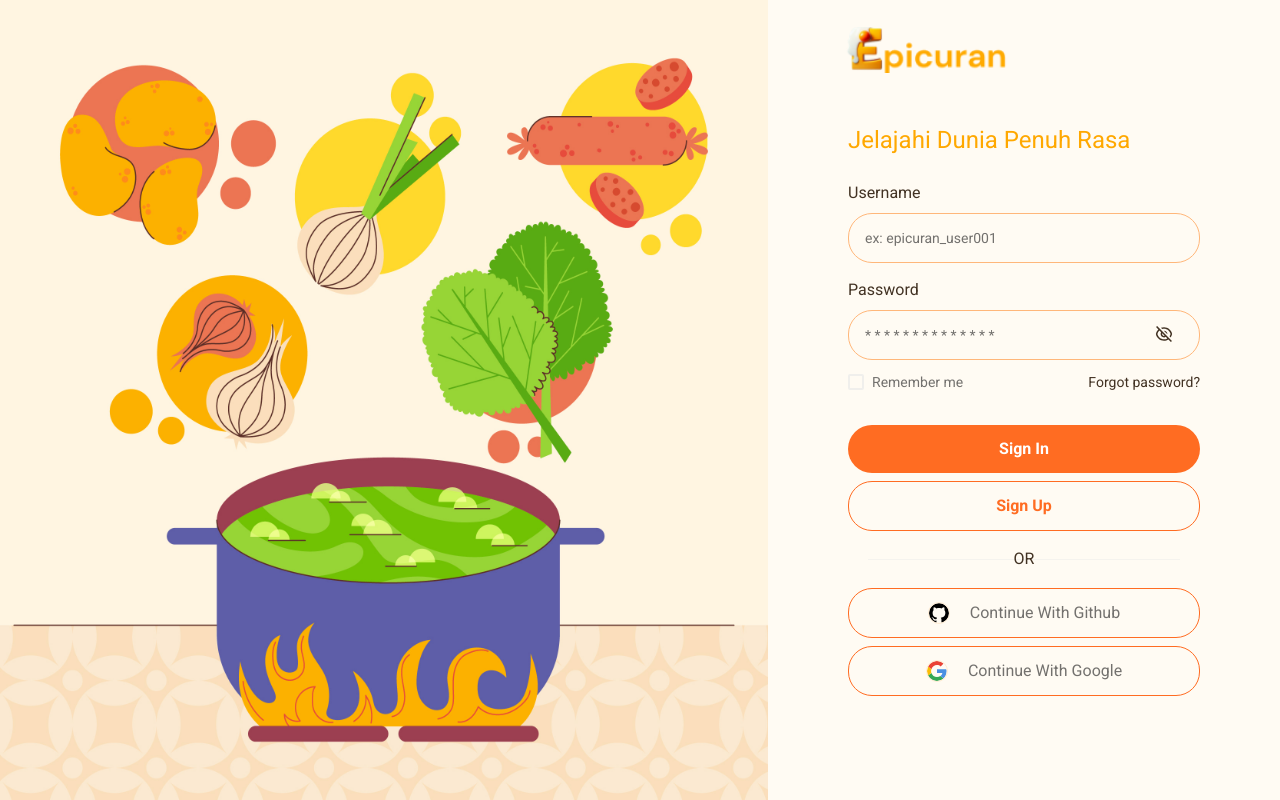
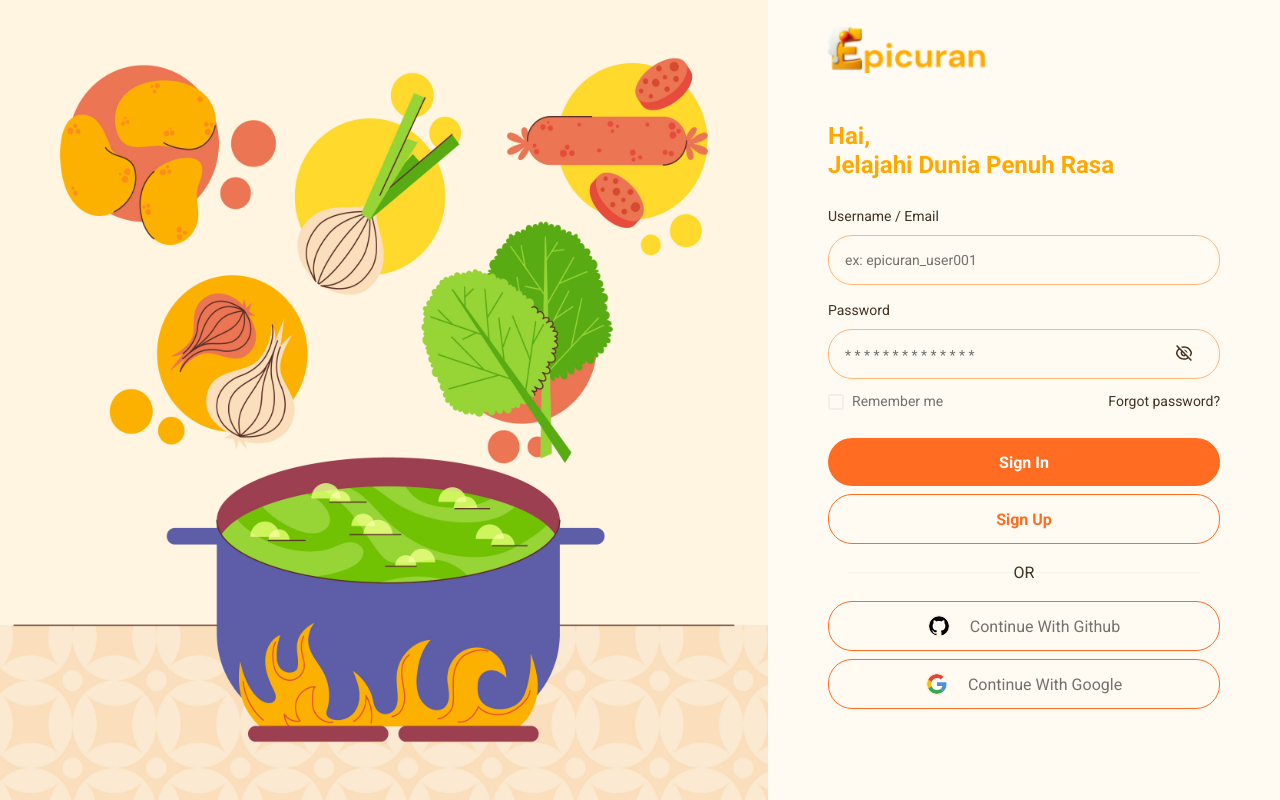
Before and after one commit to zaininijar/epicuran-frontend, a Next.js app: page /auth/login in a window 1280 px wide. Built offline with nearby package versions, Linux system fonts and the light colour scheme; no server answers.

Commit message:
updade login and register page

```diff
--- a/src/components/pages/auth/login/login-dekstop.tsx
+++ b/src/components/pages/auth/login/login-dekstop.tsx
@@ -67,7 +67,7 @@
           w={`40%`}
           h={`100%`}
           py={`40px`}
-          px={`80px`}
+          px={`60px`}
         >
           <Box position={`absolute`} top={`0`} height={`100px`} width={`200px`}>
             <Image
@@ -82,17 +82,26 @@
             />
           </Box>
           <Heading
-            mt={`22px`}
+            mt={`8%`}
             mb={`18px`}
             w="100%"
             color={`primary.500`}
             fontWeight="normal"
           >
-            <Text fontSize={`24px`}>Jelajahi Dunia Penuh Rasa</Text>
+            <Text fontSize={`24px`} fontWeight={`bold`}>
+              Hai,
+            </Text>
+            <Text fontSize={`24px`} fontWeight={`bold`}>
+              Jelajahi Dunia Penuh Rasa
+            </Text>
           </Heading>
           <FormControl>
-            <FormLabel htmlFor="username" fontWeight={"normal"}>
-              Username
+            <FormLabel
+              fontSize={`14px`}
+              htmlFor="username"
+              fontWeight={"normal"}
+            >
+              Username / Email
             </FormLabel>
             <Input
               rounded={`24px`}
@@ -109,7 +118,12 @@
           </FormControl>
 
           <FormControl>
-            <FormLabel htmlFor="password" fontWeight={"normal"} mt="2%">
+            <FormLabel
+              fontSize={`14px`}
+              htmlFor="password"
+              fontWeight={"normal"}
+              mt="2%"
+            >
               Password
             </FormLabel>
             <InputGroup size="md">
@@ -154,7 +168,7 @@
             </HStack>
           </FormControl>
           <Button
-            mt={`24px`}
+            mt={`18px`}
             w="full"
             rounded={`24px`}
             py={`24px`}
--- a/src/components/pages/auth/register/register-dekstop.tsx
+++ b/src/components/pages/auth/register/register-dekstop.tsx
@@ -54,7 +54,7 @@
           w={`40%`}
           h={`100%`}
           py={`40px`}
-          px={`80px`}
+          px={`60px`}
         >
           <Box position={`absolute`} top={`0`} height={`100px`} width={`200px`}>
             <Image
@@ -69,12 +69,12 @@
             />
           </Box>
           <Heading
-            fontSize={`30px`}
+            fontSize={`24px`}
             w="100%"
             color={`primary.500`}
-            fontWeight="normal"
+            fontWeight="bold"
             mb="2%"
-            mt="6%"
+            mt={`15%`}
           >
             <Text>Hello,</Text>
             <Text>Please Register Here 😊</Text>
@@ -82,7 +82,11 @@
 
           <HStack w={`100%`}>
             <FormControl mt="2%" w={`100%`}>
-              <FormLabel htmlFor="firstname" fontWeight={"normal"}>
+              <FormLabel
+                fontSize={`14px`}
+                htmlFor="firstname"
+                fontWeight={"normal"}
+              >
                 First Name
               </FormLabel>
               <Input
@@ -99,7 +103,11 @@
               />
             </FormControl>
             <FormControl mt="2%" w={`100%`}>
-              <FormLabel htmlFor="lastname" fontWeight={"normal"}>
+              <FormLabel
+                fontSize={`14px`}
+                htmlFor="lastname"
+                fontWeight={"normal"}
+              >
                 Last Name
               </FormLabel>
               <Input
@@ -118,7 +126,29 @@
           </HStack>
 
           <FormControl mt="2%">
-            <FormLabel htmlFor="username" fontWeight={"normal"}>
+            <FormLabel fontSize={`14px`} htmlFor="email" fontWeight={"normal"}>
+              Email
+            </FormLabel>
+            <Input
+              rounded={`24px`}
+              _placeholder={{ color: "gray.500", fontSize: "14px" }}
+              border={`1px solid`}
+              borderColor={`secondary.300`}
+              _hover={{ border: "1px solid", borderColor: "secondary.400" }}
+              py={`24px`}
+              focusBorderColor="orange.300"
+              placeholder="ex: epicuran_user@example.com"
+              id="email"
+              type="username"
+            />
+          </FormControl>
+
+          <FormControl mt="2%">
+            <FormLabel
+              fontSize={`14px`}
+              htmlFor="username"
+              fontWeight={"normal"}
+            >
               Username
             </FormLabel>
             <Input
@@ -136,7 +166,12 @@
           </FormControl>
 
           <FormControl>
-            <FormLabel htmlFor="password" fontWeight={"normal"} mt="2%">
+            <FormLabel
+              fontSize={`14px`}
+              htmlFor="password"
+              fontWeight={"normal"}
+              mt="2%"
+            >
               Password
             </FormLabel>
             <InputGroup size="md">
```
